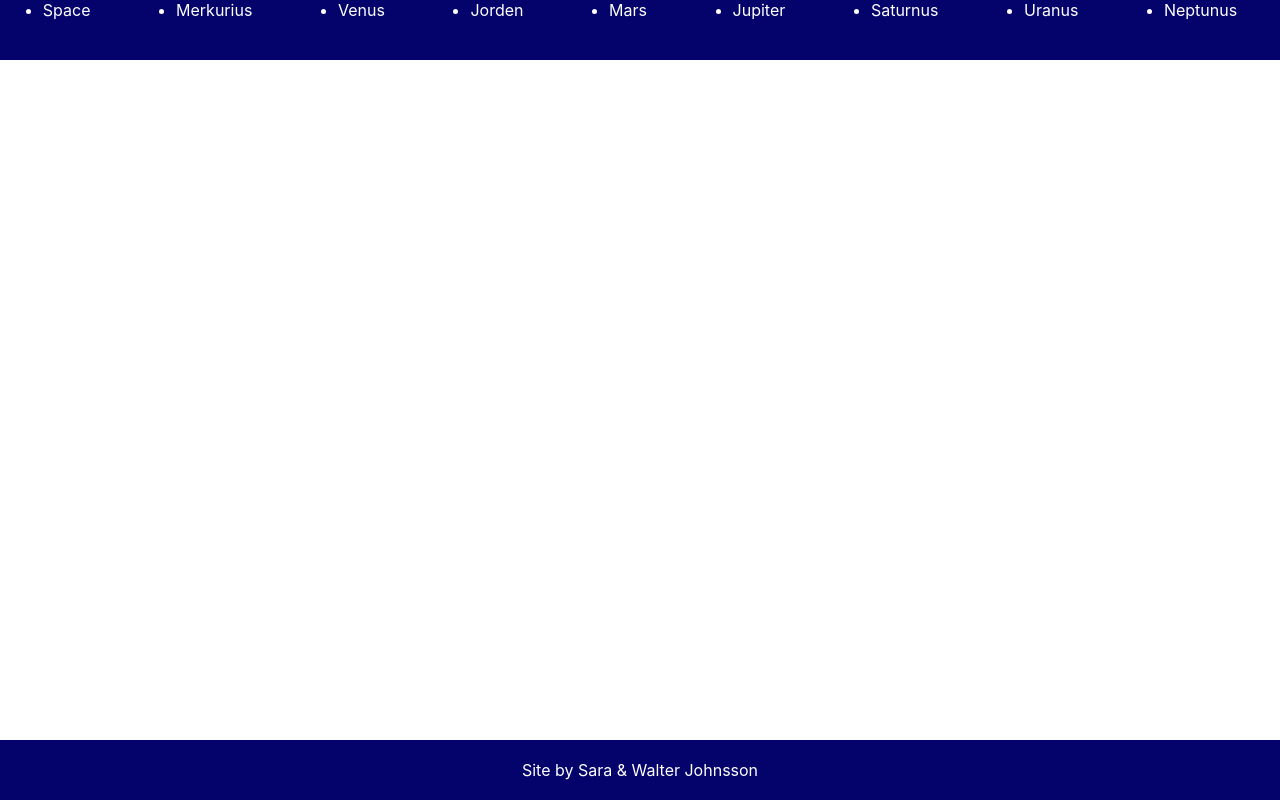
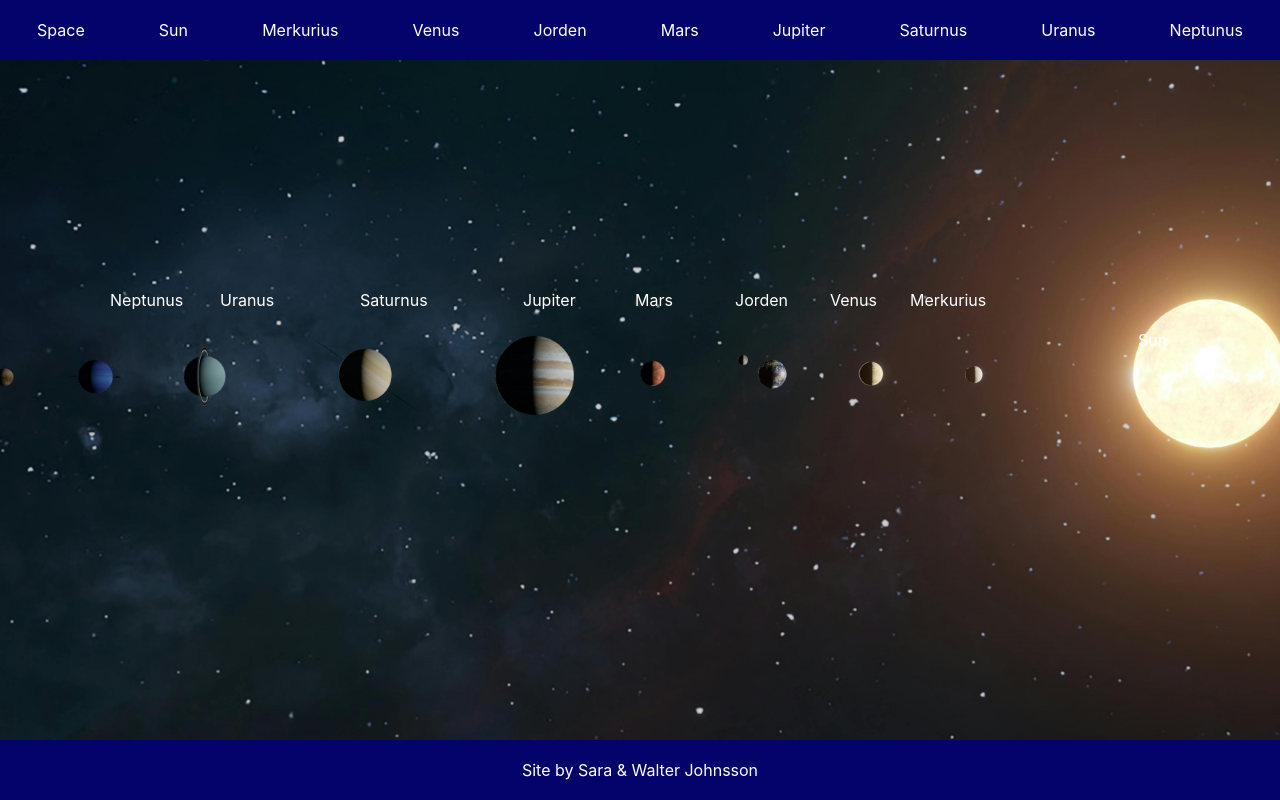
Before and after one commit to SaraEmiliaJohnsson/SpaceFacts, a React (Create React App) app in the folder my-app/: page / in a window 1280 px wide. Built offline with nearby package versions, Linux system fonts and the light colour scheme.

Commit message:
added background and components

```diff
--- a/my-app/src/App.css
+++ b/my-app/src/App.css
@@ -3,3 +3,11 @@
 	margin: 0;
 	padding: 0;
 }
+
+body {
+	background-image: url("./images/solarsystem.jpg");
+	background-size: cover;
+	background-position: center;
+	background-repeat: no-repeat;
+	height: 100vh;
+}
--- a/my-app/src/components/header/HeaderComponent.css
+++ b/my-app/src/components/header/HeaderComponent.css
@@ -3,13 +3,16 @@
 	width: 100%;
 	background-color: rgb(3, 3, 107);
 	color: white;
+	justify-content: center;
+	align-items: center;
 }
 
 .list-container {
-	height: 60%;
+	height: 60px;
 	display: flex;
 	justify-content: space-around;
 	align-items: center;
+	list-style-type: none;
 }
 
 .list-item a {
--- a/my-app/src/components/header/HeaderComponent.jsx
+++ b/my-app/src/components/header/HeaderComponent.jsx
@@ -10,6 +10,9 @@ export default function HeaderComponent() {
 					<ul className="list-container">
 						<li className="list-item">
 							<Link to="/">Space</Link>
+						</li>
+						<li className="list-item">
+							<Link to="/">Sun</Link>
 						</li>
 						<li className="list-item">
 							<Link to="/">Merkurius</Link>
--- a/my-app/src/views/main/MainComponent.css
+++ b/my-app/src/views/main/MainComponent.css
@@ -0,0 +1,54 @@
+.image-container {
+	position: relative;
+}
+
+.link {
+	text-decoration: none;
+	color: white;
+	position: absolute;
+}
+
+.link1 {
+	top: 230px;
+	left: 110px;
+}
+
+.link2 {
+	top: 230px;
+	left: 220px;
+}
+
+.link3 {
+	top: 230px;
+	left: 360px;
+}
+
+.link4 {
+	top: 230px;
+	left: 523px;
+}
+
+.link5 {
+	top: 230px;
+	left: 635px;
+}
+
+.link6 {
+	top: 230px;
+	left: 735px;
+}
+
+.link7 {
+	top: 230px;
+	left: 830px;
+}
+
+.link8 {
+	top: 230px;
+	left: 910px;
+}
+
+.link9 {
+	top: 270px;
+	left: 1138px;
+}
--- a/my-app/src/views/main/MainComponent.jsx
+++ b/my-app/src/views/main/MainComponent.jsx
@@ -1,10 +1,39 @@
 import React from "react";
+import { Link } from "react-router-dom";
 import "./MainComponent.css";
 
 export default function MainComponent() {
 	return (
 		<div className="main-component--container">
-			<section></section>
+			<section className="image-container">
+				<Link to="/" className="link link1">
+					Neptunus
+				</Link>
+				<Link to="/" className="link link2">
+					Uranus
+				</Link>
+				<Link to="/" className="link link3">
+					Saturnus
+				</Link>
+				<Link to="/" className="link link4">
+					Jupiter
+				</Link>
+				<Link to="/" className="link link5">
+					Mars
+				</Link>
+				<Link to="/" className="link link6">
+					Jorden
+				</Link>
+				<Link to="/" className="link link7">
+					Venus
+				</Link>
+				<Link to="/" className="link link8">
+					Merkurius
+				</Link>
+				<Link to="/" className="link link9">
+					Sun
+				</Link>
+			</section>
 		</div>
 	);
 }
```
Also changed, not shown: my-app/src/views/Merkurius/MerkuriusComponent.jsx (added, +10 -0 lines), my-app/src/images/solarsystem.jpg (added), my-app/src/views/Merkurius/MerkuriusComponent.css (added).
